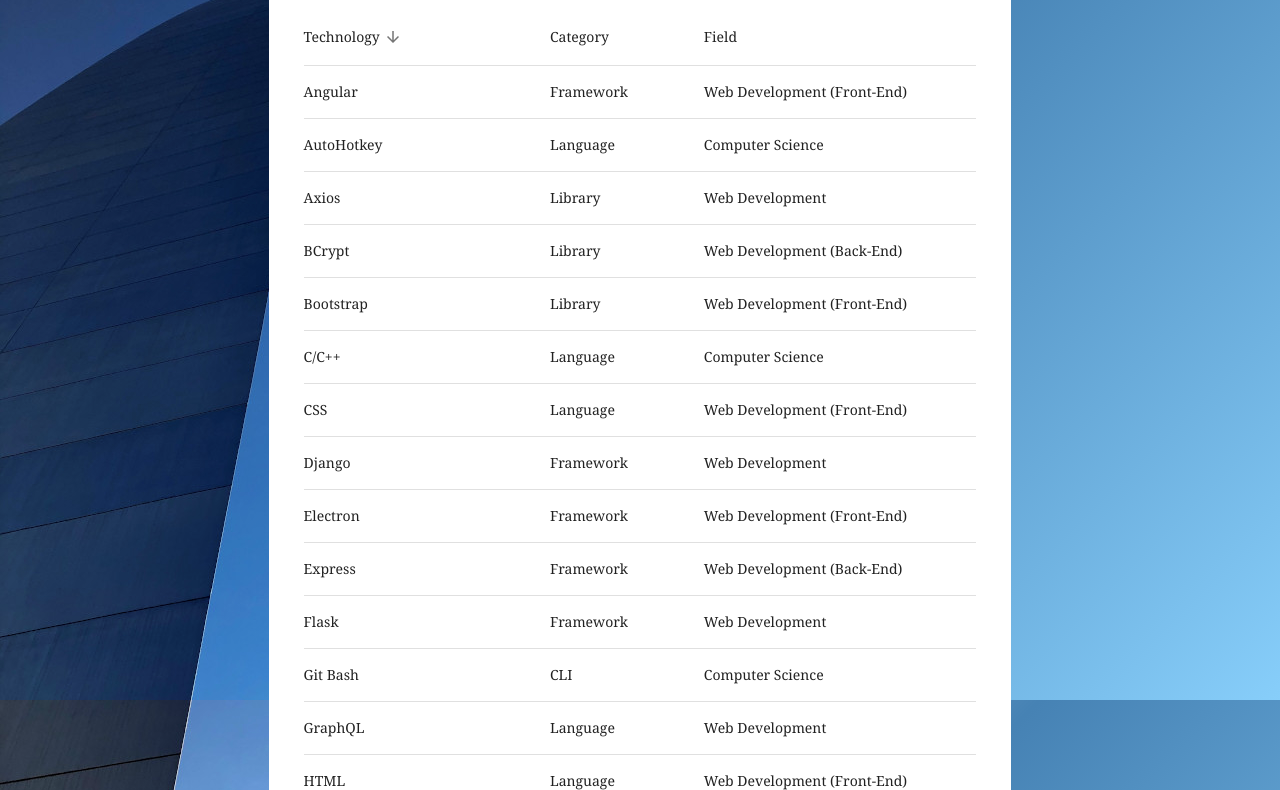
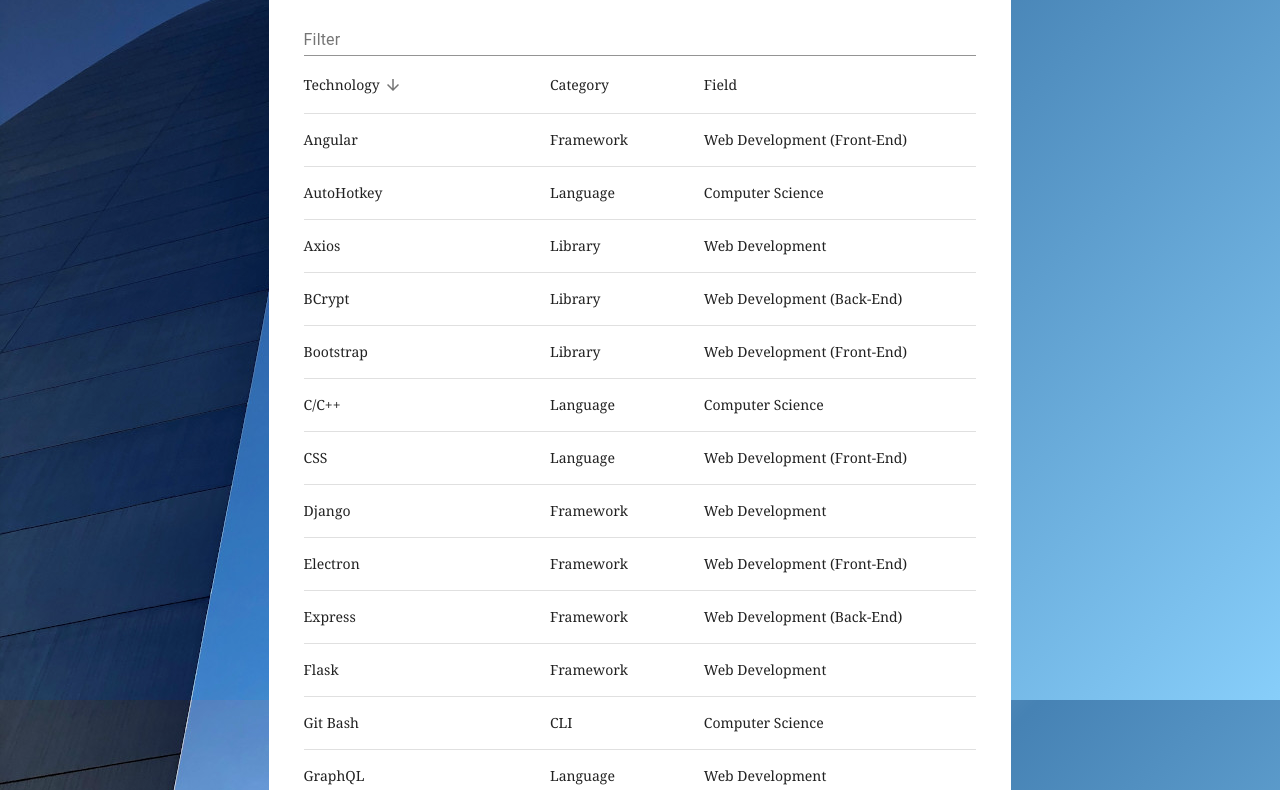
Before and after one commit to EricBanker12/portfolio-react, a Gatsby site: page /skills in a window 1280 px wide. Shown: the part 100-890 px from the top of the page. Built offline with nearby package versions, Linux system fonts and the light colour scheme; Gatsby itself is replaced by a stand-in of ours; some packages are replaced by stand-ins of ours.

Commit message:
add filter

```diff
--- a/src/pages/skills.js
+++ b/src/pages/skills.js
@@ -11,6 +11,7 @@
   TableHead,
   TableRow,
   TableSortLabel,
+  TextField,
   ThemeProvider,
 } from '@material-ui/core'
 
@@ -24,7 +25,7 @@
 })
 
 class Skills extends React.Component {
-  state = {activeLabel: 'technology', activeDirection: 'desc'}
+  state = {activeLabel: 'technology', activeDirection: 'desc', filter: ''}
 
   labelClickHandler = (event) => {
     const name = event.currentTarget.getAttribute('name')
@@ -40,6 +41,7 @@
   }
 
   sortTableHandler = (a, b) => {
+    // sorts strings alphabetically and numbers numerically
     a = a[this.state.activeLabel]
     b = b[this.state.activeLabel]
 
@@ -69,6 +71,21 @@
     }
   }
 
+  filterTableHandler = (skill) => {
+    if (!this.state.filter) return true
+
+    try {
+      const filter = new RegExp(this.state.filter, 'i')
+      if (filter.test(skill.technology)) return true
+      if (filter.test(skill.category)) return true
+      if (filter.test(skill.field)) return true
+      return false
+    }
+    catch (err) {
+      return true
+    }
+  }
+
   render() {
     const siteTitle = get(this, 'props.data.site.siteMetadata.title')
     const siteDescription = get(
@@ -92,6 +109,12 @@
         </header>
 
 
+          <TextField
+            label='Filter'
+            placeholder='Type a Technology, Category, or Field. Separate multiple filters with a | character.'
+            style={{width: '100%'}}
+            value={this.state.filter}
+            onChange={(e) => {this.setState({filter: e.target.value})}} />
         <ThemeProvider theme={theme}>
           <Table>
             <TableHead>
@@ -127,6 +150,7 @@
             </TableHead>
             <TableBody>
               {skillsData
+                .filter(this.filterTableHandler)
                 .sort(this.sortTableHandler)
                 .map((skill) => (
                 <TableRow key={skill.technology}>
```
